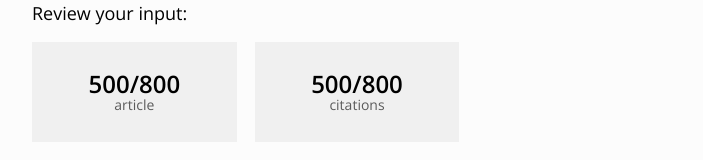
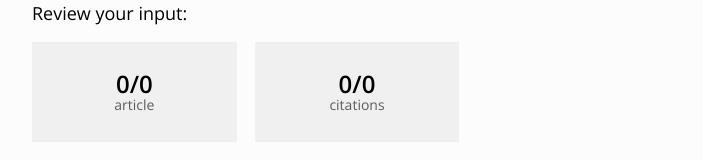
Before and after one commit to coreofscience/tos.coreofscience.org, a React (Create React App) app: page / in a window 1280 px wide. Shown: the part 483-643 px from the top of the page, without its empty margins (283-986 px from the left). Built offline with nearby package versions, Linux system fonts and the light colour scheme; no server answers; the HTML template or start-up script is replaced by a standard one.

Commit message:
Get front page formated

```diff
--- a/src/components/providers/FilesProvider.tsx
+++ b/src/components/providers/FilesProvider.tsx
@@ -2,22 +2,24 @@ import md5 from "md5";
 import React, { FC, useCallback, useMemo, useState } from "react";
 import FileContext from "../../context/files";
 import { FileMetadata } from "../../utils/customTypes";
+import {
+  countArticles,
+  countReferences,
+  mostCommonKeywords,
+} from "../../utils/isiUtils";
 
 interface Props {
   children?: React.ReactElement;
 }
 
-const uuid = (blob: Blob): Promise<string> => {
-  return blob.text().then((text) => md5(text));
-};
-
 const FilesProvider: FC<Props> = ({ children }: Props) => {
   const [files, setFiles] = useState<FileMetadata[]>([]);
 
   const upload = useCallback((name: string, blob: Blob) => {
-    uuid(blob).then((hash) => {
+    blob.text().then((text) => {
+      const uuid = md5(text);
       setFiles((current) => {
-        const instance = current.find((file) => file.uuid === hash);
+        const instance = current.find((file) => file.uuid === uuid);
         if (instance) {
           return current;
         }
@@ -26,9 +28,11 @@ const FilesProvider: FC<Props> = ({ children }: Props) => {
           {
             name,
             blob,
-            uuid: hash,
+            uuid,
+            keywords: mostCommonKeywords(text, 3),
+            articles: countArticles(text),
+            citations: countReferences(text),
             progress: Math.random() * 100,
-            // TODO: Las otras cosas
           },
         ];
       });
--- a/src/components/upload/FileCard.tsx
+++ b/src/components/upload/FileCard.tsx
@@ -29,11 +29,15 @@ const FileCard: FC<Props> = ({
     <small className="fileCard__keywords">{keywords.join(", ")}</small>
     <span className="fileCard__stats">
       <strong className="fileCard__stats__count">{articles}</strong>
-      <small className="fileCard__stats__unit"> articles</small>
+      <small className="fileCard__stats__unit">
+        {articles === 1 ? "article" : "articles"}
+      </small>
     </span>
     <span className="fileCard__stats">
       <strong className="fileCard__stats__count">{citations}</strong>
-      <small className="fileCard__stats__unit"> citations</small>
+      <small className="fileCard__stats__unit">
+        {citations === 1 ? "citation" : "citations"}
+      </small>
     </span>
     <div className="fileCard_progressBar">
       <div
--- a/src/components/upload/FileDropper.tsx
+++ b/src/components/upload/FileDropper.tsx
@@ -28,7 +28,6 @@ const FileDropper: FC<Props> = () => {
 
   const { getRootProps, getInputProps, isDragActive } = useDropzone({
     onDrop,
-    accept: "text/*",
   });
   return (
     <div className="fileDropper" {...getRootProps()}>
--- a/src/components/upload/Home.tsx
+++ b/src/components/upload/Home.tsx
@@ -1,11 +1,33 @@
-import React, { FC } from "react";
+import React, { FC, useContext } from "react";
 
+import FileContext from "../../context/files";
 import FileDropper from "./FileDropper";
 import UploadIndicator from "./UploadIndicator";
 
 import "./Home.css";
+import { FileMetadata } from "../../utils/customTypes";
+
+const numberFormat = new Intl.NumberFormat();
 
 const Home: FC<{}> = () => {
+  const { files } = useContext(FileContext);
+
+  const totalArticles = files.reduce((acc, el) => acc + (el.articles || 0), 0);
+  const totalCitations = files.reduce(
+    (acc, el) => acc + (el.citations || 0),
+    0
+  );
+  const articleCap = Math.min(totalArticles, 500);
+  const citationCap = files
+    .reduce(
+      (acc: FileMetadata[], el) =>
+        acc.reduce((acc, el) => acc + (el.articles || 0), 0) >= articleCap
+          ? acc
+          : [...acc, el],
+      []
+    )
+    .reduce((acc, el) => acc + (el.citations || 0), 0);
+
   return (
     <main>
       <div>
@@ -17,11 +39,17 @@ const Home: FC<{}> = () => {
       <p>Review your input:</p>
       <div className="information-cant-article">
         <div className="frame-article">
-          <span className="total-articles">500/800 </span>
+          <span className="total-articles">
+            {numberFormat.format(totalArticles)}/
+            {numberFormat.format(articleCap)}
+          </span>
           <span className="articles">article</span>
         </div>
         <div className="frame-article">
-          <span className="total-articles">500/800 </span>
+          <span className="total-articles">
+            {numberFormat.format(totalCitations)}/
+            {numberFormat.format(citationCap)}
+          </span>
           <span className="articles">citations</span>
         </div>
       </div>
```
